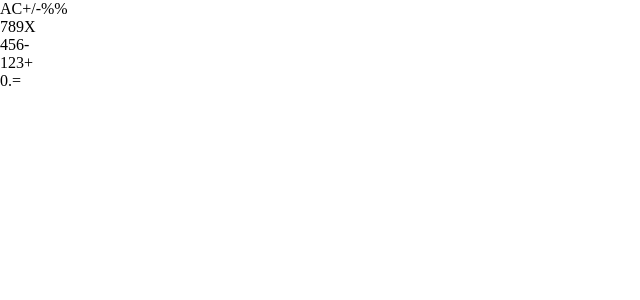
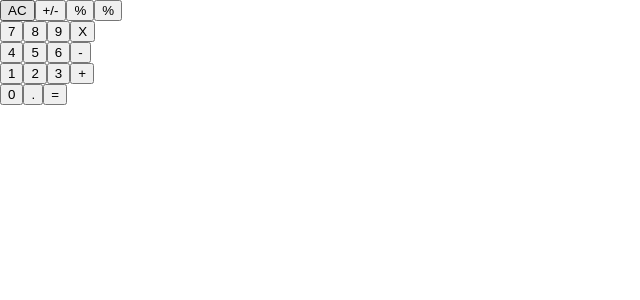
Before and after one commit to MarkoNS1990/react_calculator, a React (Create React App) app: page / in a window 1280 px wide. Shown: the top 300 px of the page, without its empty margins (0-640 px from the left). Built offline with nearby package versions, Linux system fonts and the light colour scheme.

Commit message:
Update Button component

```diff
--- a/src/components/Button.js
+++ b/src/components/Button.js
@@ -4,7 +4,7 @@ import PropTypes from 'prop-types';
 function Button({ buttonName }) {
   return (
     <>
-      { buttonName }
+      <button type="button">{buttonName}</button>
     </>
   );
 }
```
